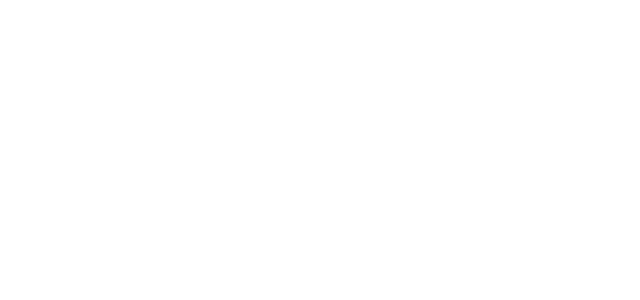
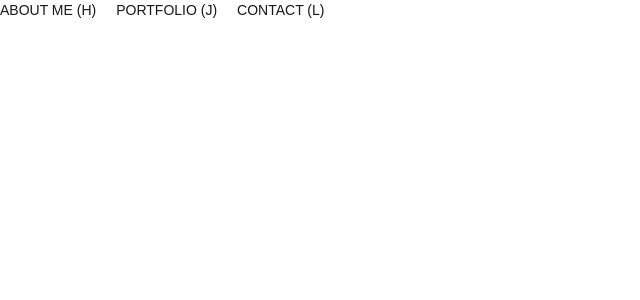
Before and after one commit to MeinardEdrei/Portfolio-Website, a Next.js app: page /Home in a window 1280 px wide. Shown: the top 300 px of the page, without its empty margins (0-640 px from the left). Built offline with nearby package versions, Linux system fonts and the light colour scheme.

Commit message:
➕ Added navigation buttons for desktop view

```diff
--- a/app/components/Header.js
+++ b/app/components/Header.js
@@ -10,6 +10,11 @@
   return (
     <div>
       <section>
+        <div className="md:flex hidden gap-5 text-sm">
+          <Link href="/About">ABOUT ME (H)</Link>
+          <Link href="/Portfolio">PORTFOLIO (J)</Link>
+          <Link href="/Contact">CONTACT (L)</Link>
+        </div>
         <div className="md:hidden flex place-self-end">
           <button onClick={() => setMenuOpen(true)} className={menuOpen ? `hidden` : ``}><IoIosMenu className="text-6xl" /></button>
         </div>
```
